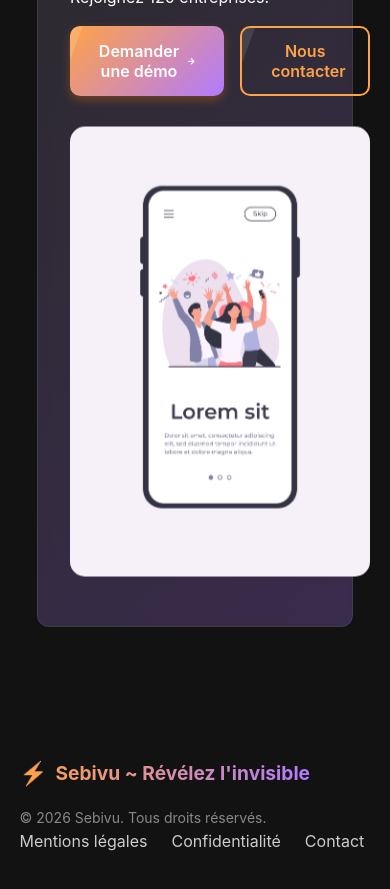
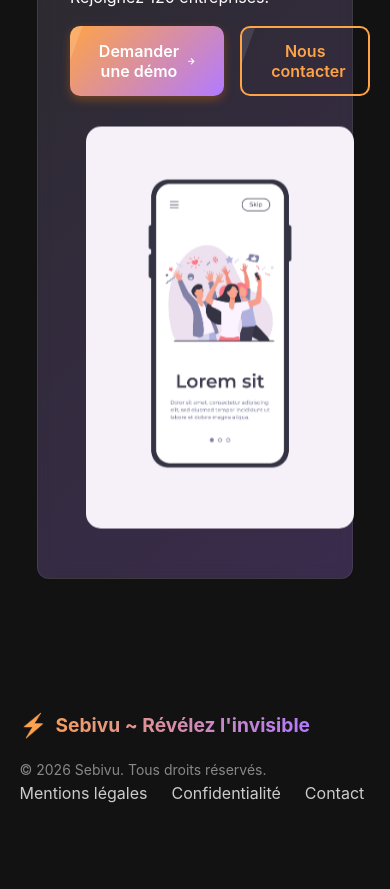
Before and after one commit to Caapo/uvibes_test_technique, a Next.js app: page / in a window 390 px wide. Shown: the part 7960-8849 px from the top of the page. After the commit the page ends 8815 px from the top, so only its background shows below. Built offline with nearby package versions, Linux system fonts and the light colour scheme.

Commit message:
Fix version mobile

```diff
--- a/src/styles/globals.css
+++ b/src/styles/globals.css
@@ -815,6 +815,11 @@ button {
   display: flex;
   justify-content: center;
   min-width: 300px;
+  padding-left: 1rem;
+  padding-right: 1rem;
+  box-sizing: border-box;
+  max-width: 90%;
+  height: auto;
 }
 
 .cta img {
```
